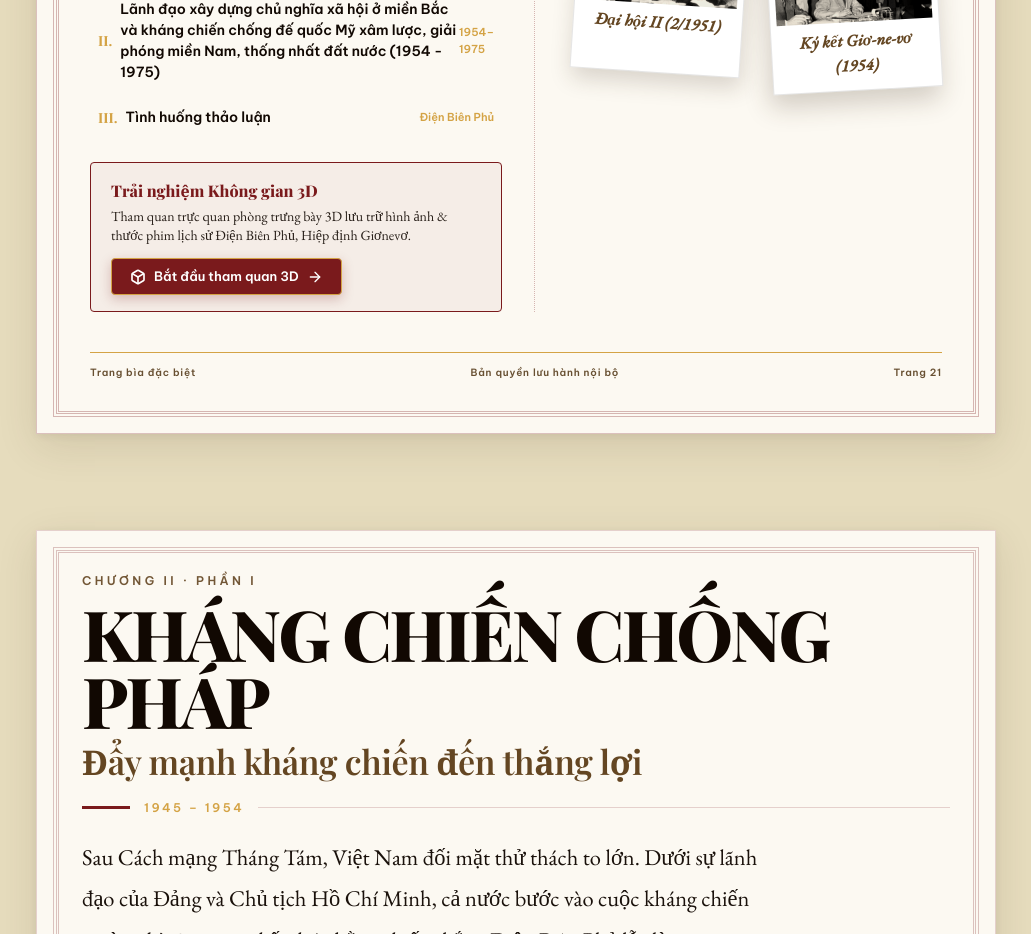
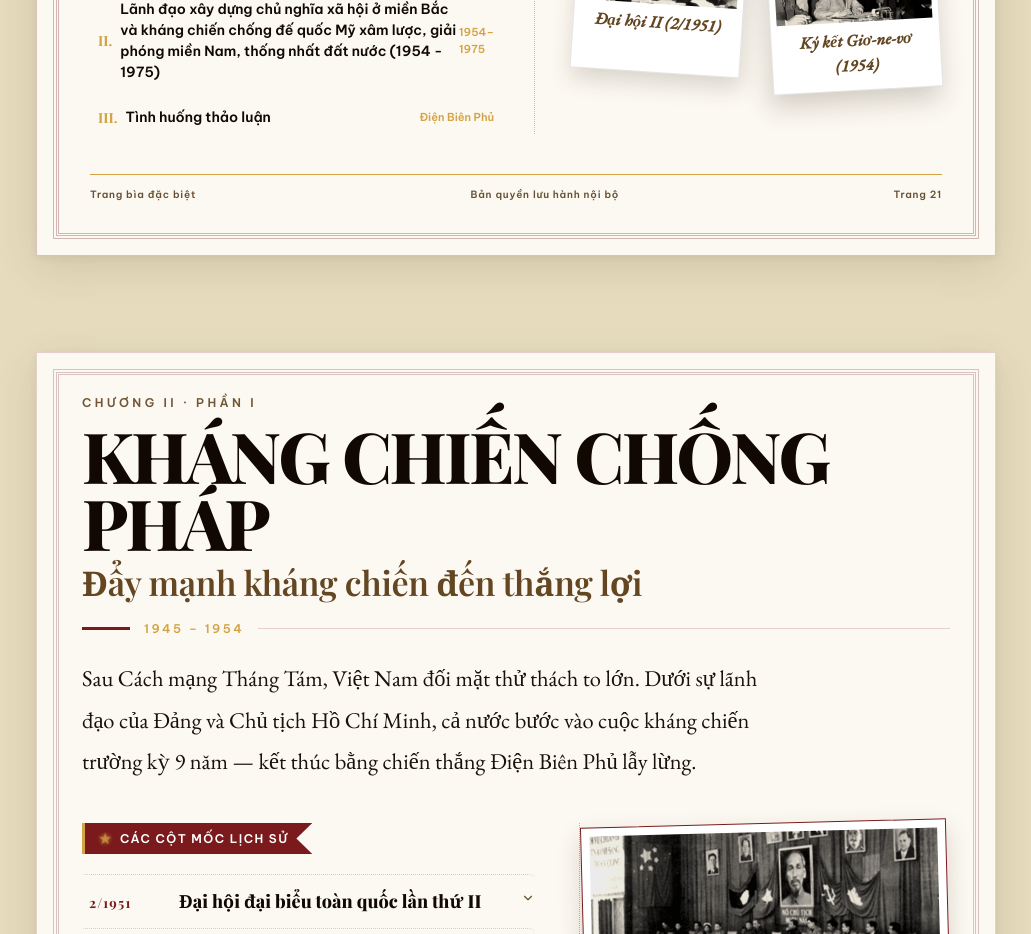
Before and after one commit to ttphatt-2403/VNR_lich_su_dang, a React (Vite) app: page / in a window 1280 px wide. Shown: the part 800-1734 px from the top of the page, without its empty margins (124-1155 px from the left). Built offline with nearby package versions, Linux system fonts and the light colour scheme; a web font is replaced by a local one.

Commit message:
style: remove 3D museum CTA from cover page

```diff
--- a/src/app/App.tsx
+++ b/src/app/App.tsx
@@ -318,7 +318,7 @@ export default function App() {
         <span style={{ fontSize: 20, color: C.red }}>★</span>
       </div>
 
-      <HeroCover onOpenMuseum={() => setIsMuseumOpen(true)}/>
+      <HeroCover />
 
       <main style={{ maxWidth: 1024, margin: "0 auto", padding: "8px 16px" }}>
         <Section1/>
--- a/src/app/components/sections/HeroCover.tsx
+++ b/src/app/components/sections/HeroCover.tsx
@@ -9,7 +9,7 @@ import { StarIcon } from "@/app/components/ui/CustomIcons";
 import { Reveal } from "@/app/components/ui/Reveal";
 import { ArrowRight } from "lucide-react";
 
-export function HeroCover({ onOpenMuseum }: { onOpenMuseum: () => void }) {
+export function HeroCover() {
   return (
     <section
       style={{
@@ -235,65 +235,7 @@ export function HeroCover({ onOpenMuseum }: { onOpenMuseum: () => void }) {
                 </div>
               </Reveal>
 
-              {/* Immersive 3D Museum CTA */}
-              <Reveal effect="fade-up" delay={450}>
-                <div style={{
-                  marginTop: 28,
-                  padding: "16px 20px",
-                  background: "rgba(122, 26, 28, 0.05)",
-                  border: `1.5px solid ${C.red}`,
-                  borderRadius: 4,
-                  display: "flex",
-                  flexDirection: "column",
-                  gap: 12,
-                }}>
-                  <div>
-                    <h4 style={{ fontFamily: C.serif, fontSize: 16, fontWeight: 800, color: C.red, margin: "0 0 4px 0" }}>
-                      Trải nghiệm Không gian 3D
-                    </h4>
-                    <p style={{ fontFamily: C.body, fontSize: 14, color: C.dark, opacity: 0.9, margin: 0, lineHeight: 1.4 }}>
-                      Tham quan trực quan phòng trưng bày 3D lưu trữ hình ảnh & thước phim lịch sử Điện Biên Phủ, Hiệp định Giơnevơ.
-                    </p>
-                  </div>
-                  <button
-                    onClick={onOpenMuseum}
-                    style={{
-                      alignSelf: "flex-start",
-                      background: C.red,
-                      color: "#fff",
-                      border: `1px solid ${C.accent}`,
-                      fontFamily: C.sans,
-                      fontSize: 13,
-                      fontWeight: 800,
-                      padding: "8px 18px",
-                      borderRadius: 4,
-                      cursor: "pointer",
-                      display: "flex",
-                      alignItems: "center",
-                      gap: 8,
-                      boxShadow: "0 4px 12px rgba(122,26,28,0.25)",
-                      transition: C.tr,
-                    }}
-                    onMouseEnter={e => {
-                      e.currentTarget.style.background = C.redMid;
-                      e.currentTarget.style.transform = "translateY(-1px)";
-                    }}
-                    onMouseLeave={e => {
-                      e.currentTarget.style.background = C.red;
-                      e.currentTarget.style.transform = "translateY(0)";
-                    }}
-                  >
-                    {/* Immersive/3D box icon */}
-                    <svg width="16" height="16" viewBox="0 0 24 24" fill="none" stroke="currentColor" strokeWidth="2.5">
-                      <path d="M21 16V8a2 2 0 0 0-1-1.73l-7-4a2 2 0 0 0-2 0l-7 4A2 2 0 0 0 3 8v8a2 2 0 0 0 1 1.73l7 4a2 2 0 0 0 2 0l7-4A2 2 0 0 0 21 16z" />
-                      <polyline points="3.27 6.96 12 12.01 20.73 6.96" />
-                      <line x1="12" y1="22.08" x2="12" y2="12" />
-                    </svg>
-                    Bắt đầu tham quan 3D
-                    <ArrowRight size={16} />
-                  </button>
-                </div>
-              </Reveal>
+
             </div>
 
             {/* Right - Magazine Cover Picture collage */}
```
